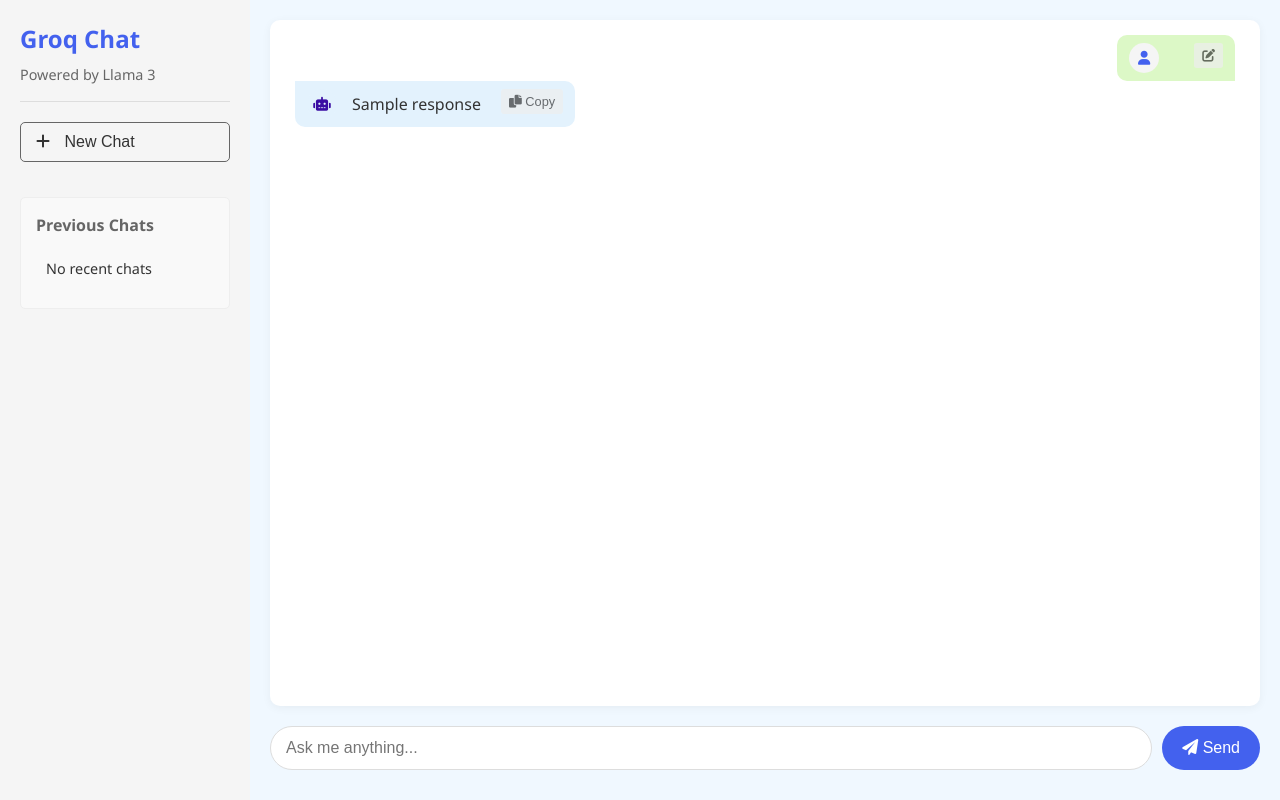
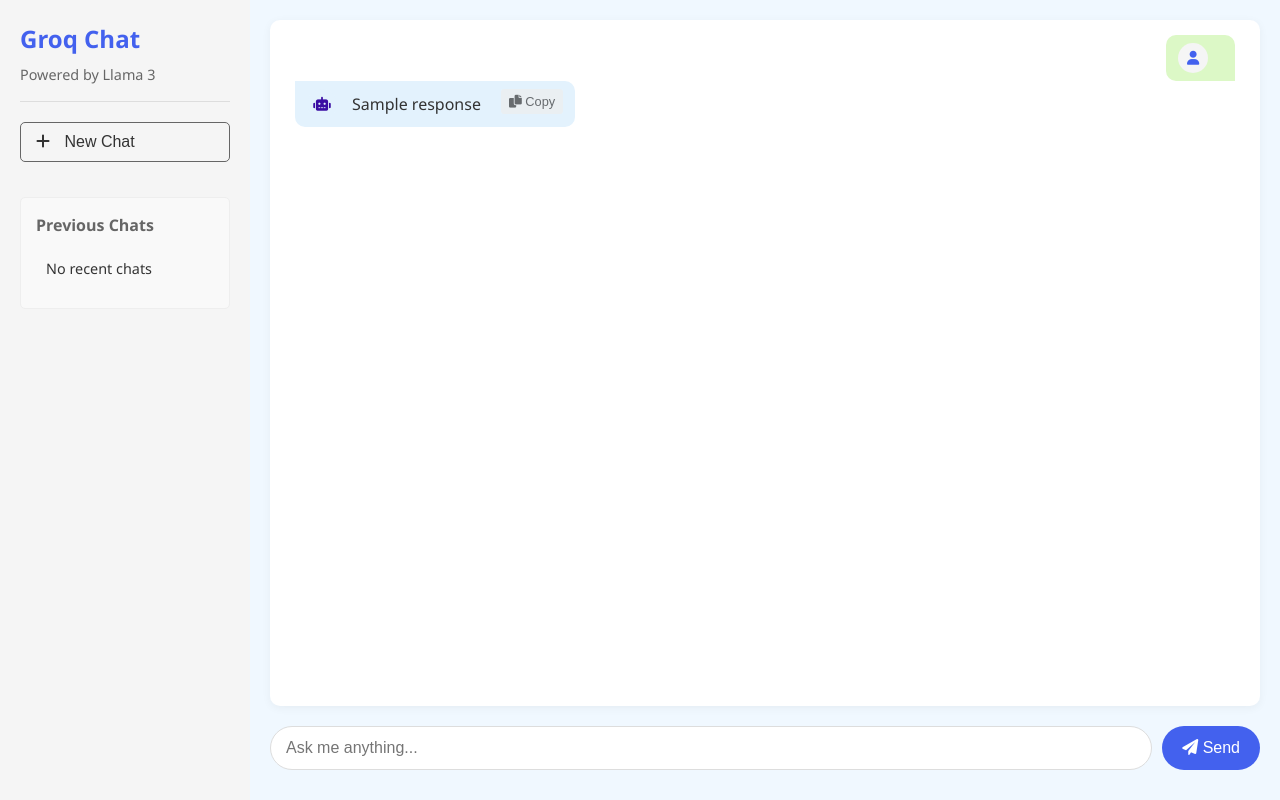
Before and after one commit to lavanya1309/bot-ai, a Flask app: template templates/index.html in a window 1280 px wide. Run offline with Flask 2, Linux system fonts and the light colour scheme; the template is opened without the code that fills it: most values are stand-ins (such as "Sample title", 1, 10 or a date in 2020).

Commit message:
Update index.html

```diff
--- a/templates/index.html
+++ b/templates/index.html
@@ -47,10 +47,7 @@
                             <div class="user-message">
                                 <div class="avatar"><i class="fas fa-user"></i></div>
                                 <div class="content">{{ message.query | safe }}</div>
-                                <div class="edit-button-container">
-                                    <button class="edit-button" data-message-type="user" data-message-text="{{ message.query }}"><i class="fas fa-edit"></i></button>
                                 </div>
-                            </div>
                             <div class="ai-message">
                                 <div class="avatar"><i class="fas fa-robot"></i></div>
                                 <div class="content">{{ message.response | safe }}</div>
```
